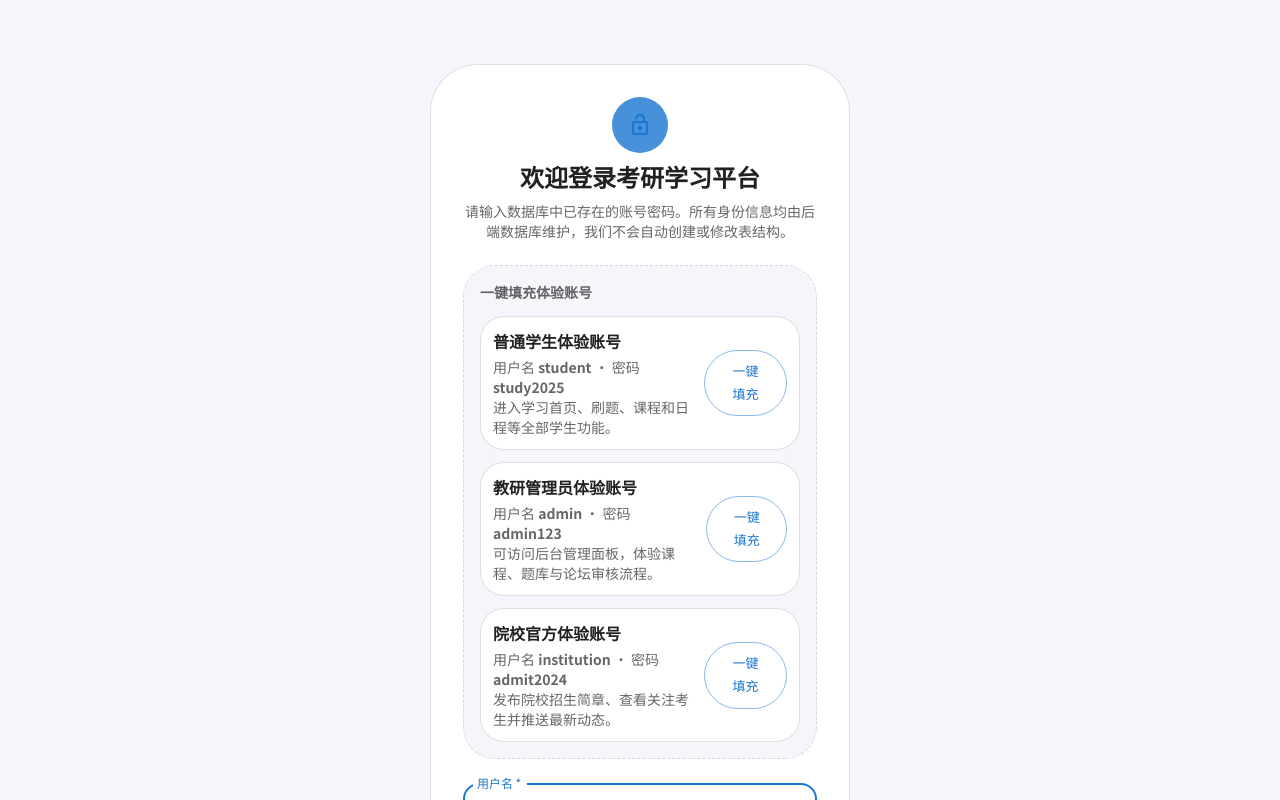
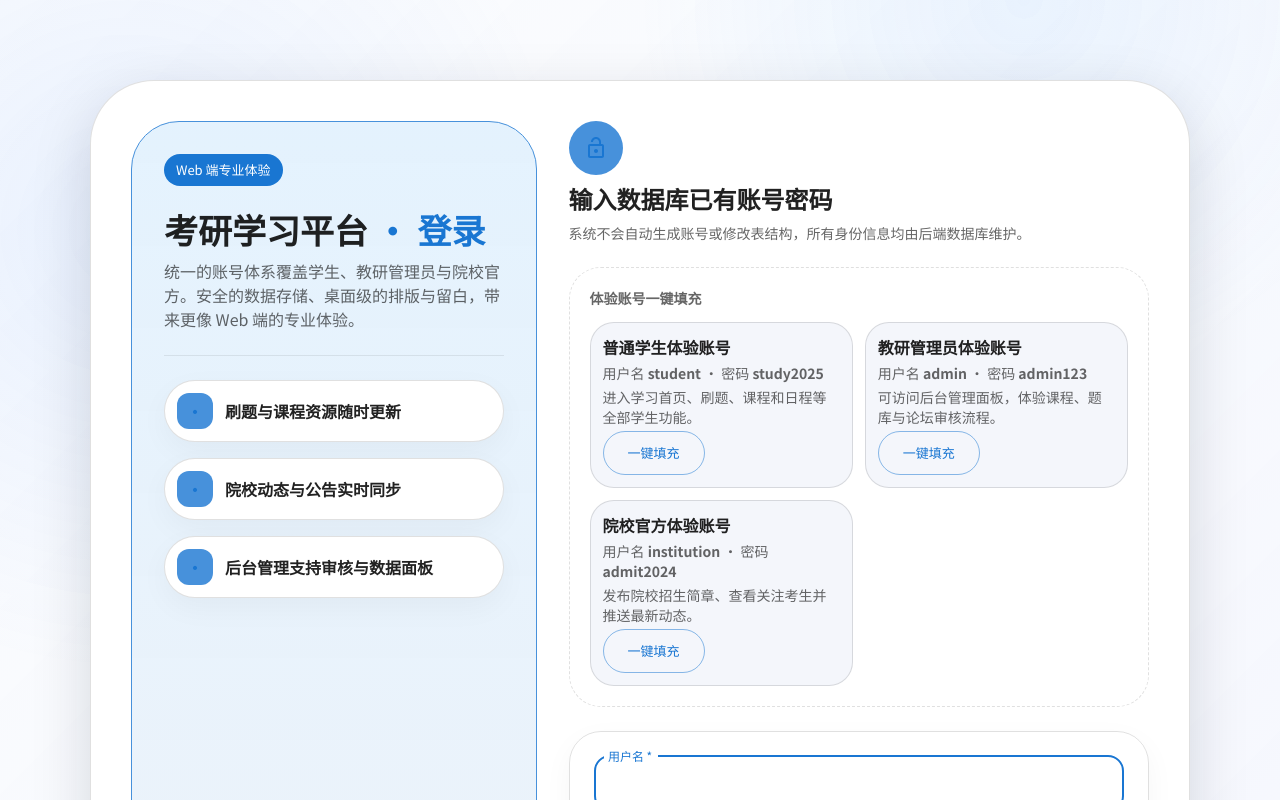
Before and after one commit to z1x2c3v4b5n6/bigwork, a React (Vite) app in the folder frontend/: page /login in a window 1280 px wide. Shown: the top 800 px of the page. Built offline with nearby package versions, Linux system fonts and the light colour scheme; no server answers.

Commit message:
Redesign login page for desktop experience

```diff
--- a/frontend/src/pages/Login.tsx
+++ b/frontend/src/pages/Login.tsx
@@ -3,6 +3,9 @@ import {
   Alert,
   Box,
   Button,
+  Chip,
+  Divider,
+  Grid,
   Paper,
   Stack,
   TextField,
@@ -86,25 +89,119 @@ const Login = () => {
   };
 
   return (
-    <Box sx={{ display: 'flex', justifyContent: 'center', py: 8 }}>
+    <Box
+      sx={{
+        minHeight: '100vh',
+        px: { xs: 2, md: 6 },
+        py: { xs: 6, md: 10 },
+        display: 'flex',
+        alignItems: 'center',
+        justifyContent: 'center',
+        position: 'relative',
+        overflow: 'hidden',
+        bgcolor: 'background.default',
+      }}
+    >
+      <Box
+        sx={{
+          position: 'absolute',
+          inset: 0,
+          background:
+            'radial-gradient(circle at 10% 20%, rgba(70, 140, 255, 0.1), transparent 30%), radial-gradient(circle at 80% 0%, rgba(118, 190, 255, 0.12), transparent 25%), linear-gradient(135deg, rgba(255,255,255,0.6), rgba(245,248,255,0.7))',
+          filter: 'blur(0px)',
+          zIndex: 0,
+        }}
+      />
+
       <Paper
-        elevation={0}
+        elevation={3}
         sx={{
           width: '100%',
-          maxWidth: 420,
-          p: 4,
-          borderRadius: 3,
+          maxWidth: 1100,
+          borderRadius: 4,
+          p: { xs: 3, md: 5 },
+          position: 'relative',
+          zIndex: 1,
+          backdropFilter: 'blur(10px)',
           border: '1px solid',
           borderColor: 'divider',
+          boxShadow: '0 20px 60px rgba(15, 23, 42, 0.15)',
         }}
       >
-        <Stack spacing={3}>
-          <Stack spacing={1} alignItems="center">
+        <Grid container spacing={4} alignItems="stretch">
+          <Grid item xs={12} md={5}>
+            <Stack
+              spacing={3}
+              sx={{
+                height: '100%',
+                borderRadius: 3,
+                background:
+                  'linear-gradient(180deg, rgba(33, 150, 243, 0.12) 0%, rgba(21, 101, 192, 0.08) 100%)',
+                p: { xs: 3, md: 4 },
+                border: '1px solid',
+                borderColor: 'primary.light',
+              }}
+            >
+              <Chip label="Web 端专业体验" color="primary" variant="filled" sx={{ width: 'fit-content' }} />
+              <Stack spacing={1}>
+                <Typography variant="h4" fontWeight={800} lineHeight={1.2}>
+                  考研学习平台
+                  <Box component="span" color="primary.main"> · 登录</Box>
+                </Typography>
+                <Typography variant="body1" color="text.secondary">
+                  统一的账号体系覆盖学生、教研管理员与院校官方。安全的数据存储、桌面级的排版与留白，带来更像 Web 端的专业体验。
+                </Typography>
+              </Stack>
+              <Divider light />
+              <Stack spacing={2}>
+                {[`刷题与课程资源随时更新`, `院校动态与公告实时同步`, `后台管理支持审核与数据面板`].map(
+                  (text) => (
+                    <Stack
+                      key={text}
+                      direction="row"
+                      spacing={1.5}
+                      alignItems="center"
+                      sx={{
+                        p: 1.5,
+                        borderRadius: 2,
+                        bgcolor: 'background.paper',
+                        border: '1px solid',
+                        borderColor: 'divider',
+                        boxShadow: '0 10px 30px rgba(0,0,0,0.04)',
+                      }}
+                    >
                       <Box
                         sx={{
-                width: 56,
-                height: 56,
-                borderRadius: '50%',
+                          width: 36,
+                          height: 36,
+                          borderRadius: '12px',
+                          bgcolor: 'primary.light',
+                          display: 'grid',
+                          placeItems: 'center',
+                          color: 'primary.main',
+                          fontWeight: 700,
+                        }}
+                      >
+                        •
+                      </Box>
+                      <Typography variant="body1" fontWeight={600} color="text.primary">
+                        {text}
+                      </Typography>
+                    </Stack>
+                  ),
+                )}
+              </Stack>
+            </Stack>
+          </Grid>
+
+          <Grid item xs={12} md={7}>
+            <Stack spacing={3} sx={{ height: '100%' }}>
+              <Stack spacing={1} alignItems="flex-start">
+                <Box
+                  sx={{
+                    width: 54,
+                    height: 54,
+                    borderRadius: 2,
                     bgcolor: 'primary.light',
                     color: 'primary.main',
                     display: 'flex',
@@ -115,10 +212,10 @@ const Login = () => {
                   <LockOpenIcon />
                 </Box>
                 <Typography variant="h5" fontWeight={700}>
-              欢迎登录考研学习平台
+                  输入数据库已有账号密码
                 </Typography>
-            <Typography variant="body2" color="text.secondary" textAlign="center">
-              请输入数据库中已存在的账号密码。所有身份信息均由后端数据库维护，我们不会自动创建或修改表结构。
+                <Typography variant="body2" color="text.secondary">
+                  系统不会自动生成账号或修改表结构，所有身份信息均由后端数据库维护。
                 </Typography>
               </Stack>
 
@@ -129,54 +226,74 @@ const Login = () => {
                   border: '1px dashed',
                   borderColor: 'divider',
                   borderRadius: 2,
-              p: 2,
-              bgcolor: 'background.default',
+                  p: 2.5,
+                  bgcolor: 'background.paper',
                 }}
               >
                 <Stack spacing={1.5}>
-              <Typography variant="subtitle2" color="text.secondary" fontWeight={600}>
-                一键填充体验账号
+                  <Typography variant="subtitle2" color="text.secondary" fontWeight={700}>
+                    体验账号一键填充
                   </Typography>
+                  <Box
+                    sx={{
+                      display: 'grid',
+                      gridTemplateColumns: { xs: '1fr', sm: 'repeat(2, minmax(0, 1fr))' },
+                      gap: 1.5,
+                    }}
+                  >
                     {demoAccounts.map((account) => (
                       <Stack
                         key={account.key}
-                  direction={{ xs: 'column', sm: 'row' }}
-                  spacing={1}
-                  alignItems={{ xs: 'flex-start', sm: 'center' }}
-                  justifyContent="space-between"
+                        spacing={0.5}
                         sx={{
                           borderRadius: 1.5,
                           border: '1px solid',
                           borderColor: 'divider',
                           p: 1.5,
-                    bgcolor: 'background.paper',
+                          bgcolor: 'background.default',
+                          transition: 'border-color 0.2s, box-shadow 0.2s',
+                          '&:hover': {
+                            borderColor: 'primary.main',
+                            boxShadow: '0 10px 30px rgba(0,0,0,0.06)',
+                          },
                         }}
                       >
-                  <Box>
-                    <Typography variant="body1" fontWeight={600}>
+                        <Typography variant="body1" fontWeight={700}>
                           {account.label}
                         </Typography>
-                    <Typography variant="body2" color="text.secondary" sx={{ mt: 0.5 }}>
+                        <Typography variant="body2" color="text.secondary">
                           用户名 <strong>{account.username}</strong> · 密码 <strong>{account.password}</strong>
                         </Typography>
-                    <Typography variant="body2" color="text.secondary">
+                        <Typography variant="body2" color="text.secondary" sx={{ minHeight: 40 }}>
                           {account.description}
                         </Typography>
-                  </Box>
                         <Button
                           variant="outlined"
                           size="small"
                           onClick={() => handleUseAccount(account)}
                           disabled={loading}
+                          sx={{ alignSelf: 'flex-start', mt: 0.5 }}
                         >
                           一键填充
                         </Button>
                       </Stack>
                     ))}
+                  </Box>
                 </Stack>
               </Box>
 
-          <Box component="form" onSubmit={handleSubmit} noValidate>
+              <Box
+                component="form"
+                onSubmit={handleSubmit}
+                noValidate
+                sx={{
+                  border: '1px solid',
+                  borderColor: 'divider',
+                  borderRadius: 2,
+                  p: { xs: 2.5, md: 3 },
+                  boxShadow: '0 10px 30px rgba(0,0,0,0.04)',
+                }}
+              >
                 <Stack spacing={2}>
                   <TextField
                     label="用户名"
@@ -185,6 +302,7 @@ const Login = () => {
                     required
                     autoFocus
                     autoComplete="username"
+                    fullWidth
                   />
                   <TextField
                     label="密码"
@@ -193,13 +311,9 @@ const Login = () => {
                     onChange={(event) => setPassword(event.target.value)}
                     required
                     autoComplete="current-password"
+                    fullWidth
                   />
-              <Button
-                type="submit"
-                variant="contained"
-                size="large"
-                disabled={loading}
-              >
+                  <Button type="submit" variant="contained" size="large" disabled={loading}>
                     {loading ? '正在登录…' : '登录'}
                   </Button>
                   <Button component={RouterLink} to="/register" disabled={loading}>
@@ -208,6 +322,8 @@ const Login = () => {
                 </Stack>
               </Box>
             </Stack>
+          </Grid>
+        </Grid>
       </Paper>
     </Box>
   );
```
Lines whose indentation alone changed are shown as unchanged.
